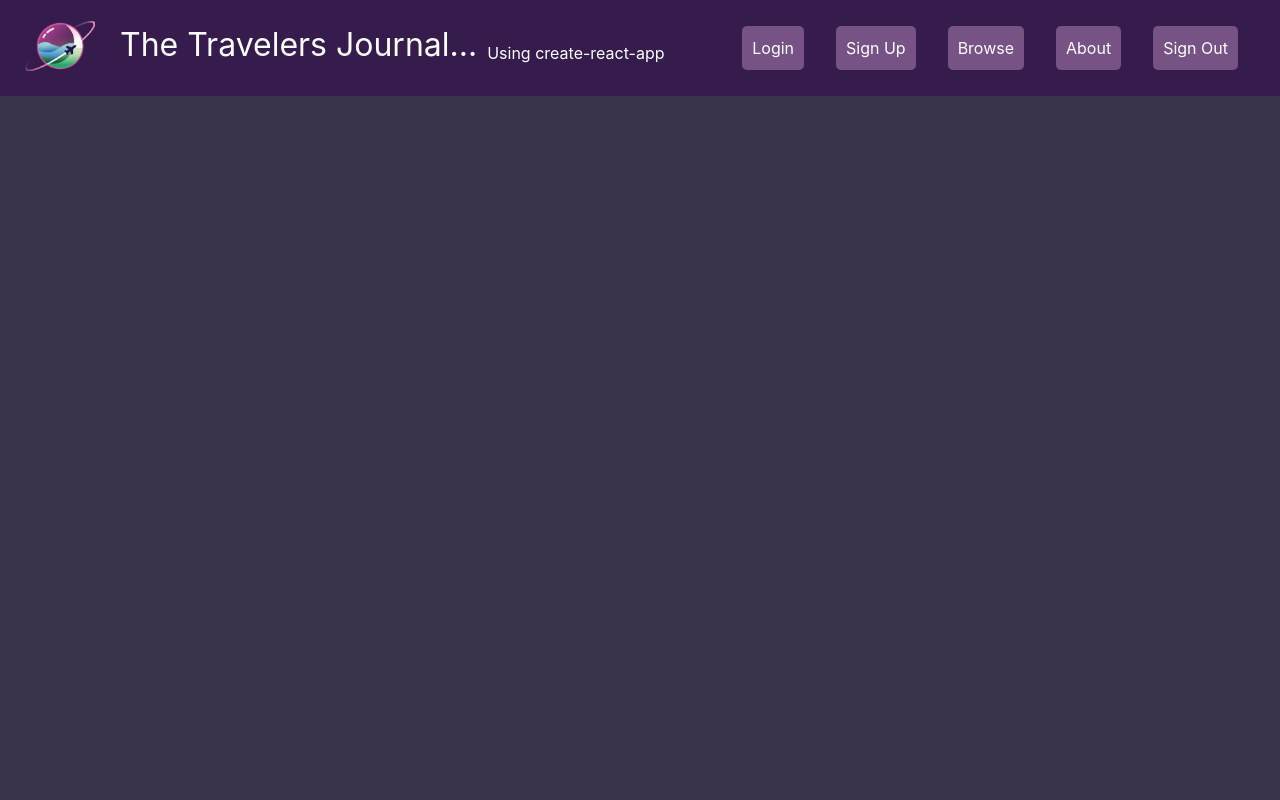
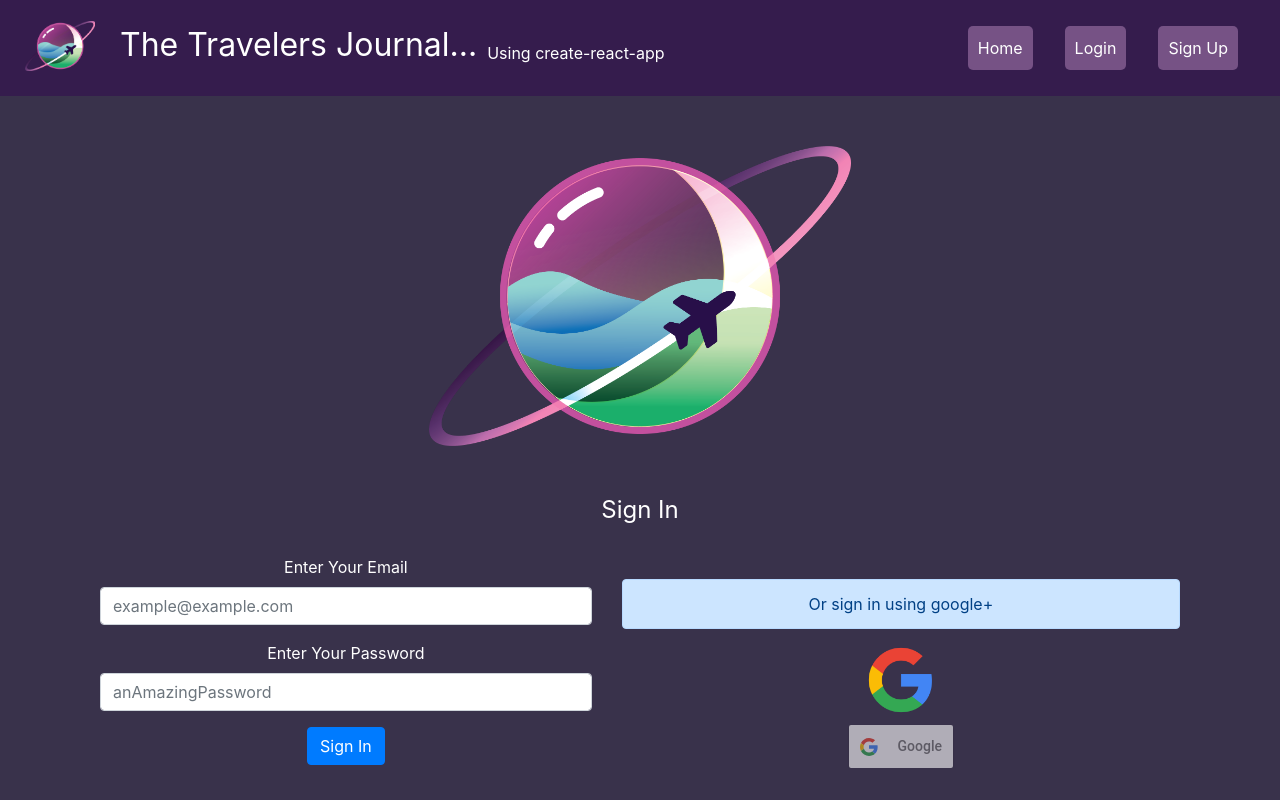
Before and after one commit to MXZTY/Travelers_Journal, a React (Create React App) app in the folder client/: page /signin in a window 1280 px wide. Built offline with nearby package versions, Linux system fonts and the light colour scheme; no server answers; what google-maps-react would draw is missing.

Commit message:
fixed buttons for login/signup and routing

```diff
--- a/client/src/App.js
+++ b/client/src/App.js
@@ -122,7 +122,7 @@ class App extends Component {
       <div style={{background: "var(--details-back)"}}>
           <HeaderApp />
                   <Route exact path='/' component={Home} />
-                  <Route exact path='/signin' function={SignIn} />
+                  <Route exact path='/signin' component={SignIn} />
                   <Route exact path='/signup' component={SignUp} />
                   <Route exact path='/home' component={Home} />
                   <Route exact path='/about' component={About} />
--- a/client/src/components/HeaderMenu.js
+++ b/client/src/components/HeaderMenu.js
@@ -15,16 +15,21 @@ class HeaderMenu extends Component {
     signOut(){
         console.log('signout got called!');
         this.props.signout();
-
+        this.location.reload();
     }
 
     render(){
+        console.log("isAuth??????", this.props.isAuth);
         return(
         <nav className= "navbar navbar-expand-lg navbar-dark">
             <div className="collapse navbar-collapse">
             <ul className="nav navbar-nav ml-auto">
                 { !this.props.isAuth ?
-                    [
+                    [ <li className="nav-item" key="home">
+                        <Link className='nav-link' to='/'>
+                            <button>Home</button>
+                        </Link>
+                    </li>,
                     <li className="nav-item" key="signin">
                         <Link className='nav-link' to='/signin'>
                             <button> Login </button>
@@ -34,31 +39,27 @@ class HeaderMenu extends Component {
                         <Link className='nav-link' to='/signup'>
                             <button> Sign Up </button>
                         </Link>
-                    </li> ] : null }
-
-                    <li className="nav-item">
+                    </li> ]
+                    :
+                    [
+                    <li className="nav-item" key="browse">
                         <Link className='nav-link' to='/browse'>
                             <button>Browse</button>
                         </Link>
-                    </li>
-                    <li className="nav-item">
+                    </li>,
+                    <li className="nav-item" key="about">
                         <Link className='nav-link' to='/about'>
                             <button>About</button>
                         </Link>
-                    </li>
+                    </li>,
                     <li className="nav-item" key="signout">
                         <Link className='nav-link' to='/home' onClick={this.signOut} >
                             <button> Sign Out </button>
                         </Link>
-                    </li>
+                    </li>]
+                }
 
             </ul>
-            {/* <Link to='/browse'>
-                <button>Browse</button>
-            </Link>
-            <Link to='/about'>
-                <button>About</button>
-            </Link> */}
             </div>
         </nav>)};
 };
--- a/client/src/components/Signin.js
+++ b/client/src/components/Signin.js
@@ -1,35 +1,121 @@
-import React, { Component } from 'react';
+import React, {Component} from 'react';
 import {reduxForm, Field } from 'redux-form';
+import { connect } from 'react-redux';
+import { compose } from 'redux';
+import GoogleLogin from 'react-google-login';
+
+import * as actions from './actions/actions'
 import CustomInput from './CustomInput';
 
+class SignIn extends Component {
+    constructor(props) {
+        super(props);
+        this.onSubmit = this.onSubmit.bind(this);
+        this.responseGoogle = this.responseGoogle.bind(this);
+    }
 
-class SignIn extends Component {
+
+    async onSubmit(formData) {
+        await this.props.signIn(formData);
+        if(!this.props.errorMessage){
+            this.props.history.push('/browse');
+        }
+
+    }
+
+    async responseGoogle(res){
+        await this.props.oauthGoogle(res.accessToken);
+        if(!this.props.errorMessage){
+            this.props.history.push('/browse');
+        }
+    }
+
+
     render() {
+        const { handleSubmit } = this.props;
+
         return (
-            <div>
-               <form>
-                   <fieldset>
+            <div className="flex-container">
+                <div className='flex-container-row'>
+                    <div  style={{ color: "white", background: "var(--details-back)"}}>
+                        <img className="logo" src={require('./images/seeThrough.png')} alt='site logo' />
+                        <h1 className="text-center">Sign In</h1>
+                    </div>
+                </div>
+                <div className="container flex-box row"  style={{ color: "white", background: "var(--details-back)", paddingTop:"30px", marginLeft:"20%", marginRight:"20%" }}>
+                <div className="col">
+                    <form className="text-center" onSubmit={handleSubmit(this.onSubmit)}>
+                        <fieldset className="signUpInput">
                             <Field
                                 name="email"
                                 type="text"
                                 id="email"
-                            component="input"
+                                label="Enter Your Email"
+                                placeholder="example@example.com"
+                                component={CustomInput}
                             />
                         </fieldset>
-                    <fieldset>
+                        <fieldset className="signUpInput">
                             <Field
                                 name="password"
                                 type="password"
                                 id="password"
-                            component="input"
+                                label="Enter Your Password"
+                                placeholder="anAmazingPassword"
+                                component={CustomInput}
                             />
                         </fieldset>
 
-                        <button type='submit'>Sign In</button>
+                        { this.props.errorMessage ?
+                            <div className="alert alert-danger">
+                                { this.props.errorMessage }
+                            </div> : null
+                        }
+
+                        <button className="btn btn-primary" type='submit'>Sign In</button>
+
                     </form>
                 </div>
+                <div className='col'>
+                    <div className='text-center'><br/>
+                        <div className="alert alert-primary">
+                            Or sign in using google+
+                        </div>
+                        <div className='flex-container'>
+                            <div className='flex-container-row' style={{ color: "white", background: "var(--details-back)"}}>
+                                <img className="logo-small" src={require('./images/google.png')} alt='google logo' />
+                            </div>
+                        </div>
+                        <GoogleLogin
+                            // will not let me reference from .env. need to find another way to reference this info without hardcoding it!!!!!!!!!!
+                            clientId="208048925927-9hhalutqphl06je9q3b13pv7nlepsvj8.apps.googleusercontent.com"
+                            buttonText="Google"
+                            onSuccess={this.responseGoogle}
+                            onFailure={this.responseGoogle}
+                            className="btn btn-outline-danger"
+
+                        />
+                    </div>
+                </div>
+            </div>
+            </div>
+
+
         );
     }
 }
 
-export default reduxForm({ form: 'signin' })(SignIn);
+function mapStateToProps(state) {
+    return{
+        errorMessage: state.auth.errorMessage
+    }
+}
+
+
+
+//export the component as redux with label 'signup'
+// the first argument is all about the state data and the second is the actions
+export default compose(
+    connect(mapStateToProps, actions),
+    reduxForm({ form: 'signin' })
+)(SignIn)
--- a/client/src/components/Signup.js
+++ b/client/src/components/Signup.js
@@ -37,13 +37,13 @@ class SignUp extends Component {
 
     render() {
         const { handleSubmit } = this.props;
-        const client_id = process.env.GOOGLE_OAUTH_CLIENT;
 
         return (
             <div className="flex-container">
                 <div className='flex-container-row'>
                     <div  style={{ color: "white", background: "var(--details-back)"}}>
                         <img className="logo" src={require('./images/seeThrough.png')} alt='site logo' />
+                        <h1 className="text-center">Sign Up!</h1>
                     </div>
                 </div>
                 <div className="container flex-box row"  style={{ color: "white", background: "var(--details-back)", paddingTop:"30px", marginLeft:"20%", marginRight:"20%" }}>
--- a/client/src/components/actions/actions.js
+++ b/client/src/components/actions/actions.js
@@ -1,5 +1,5 @@
 import axios from 'axios';
-import { AUTH_SIGN_UP, AUTH_ERROR, AUTH_SIGN_OUT } from './types'
+import { AUTH_SIGN_UP, AUTH_ERROR, AUTH_SIGN_OUT, AUTH_SIGN_IN } from './types'
 
 
 
@@ -37,6 +37,34 @@ export const signUp = (data) => {
     };
 };
 
+export const signIn = (data) => {
+    return async dispatch => {
+        // step 1: use the data and make http request to back end and send it along
+        try{
+            // step 2: take the back end's response(jwt token)
+            console.log('[Action Creator] signup has been called!')
+            const res = await axios.post('http://localhost:3001/users/signin', data);
+            console.log('response', res);
+            console.log('Action Creator] signup has dispatched an action');
+
+            // step 3: dispatch the message that user just signed up (WITH JWT)
+            dispatch({
+                type: AUTH_SIGN_IN,
+                payload: res.data.token
+            });
+
+            // step 4: save the JWT token into our local storage.
+            localStorage.setItem('JWT_TOKEN', res.data.token);
+        } catch (err) {
+            dispatch({
+                type: AUTH_ERROR,
+                payload: 'Email and/or Password is incorrect!'
+            });
+
+        };
+
+    };
+};
 
 export const oauthGoogle = (data) => {
     return async dispatch =>{
--- a/client/src/components/actions/types.js
+++ b/client/src/components/actions/types.js
@@ -1,3 +1,4 @@
 export const AUTH_SIGN_UP = 'AUTH_SIGN_UP';
 export const AUTH_SIGN_OUT = 'AUTH_SIGN_OUT';
+export const AUTH_SIGN_IN = 'AUTH_SIGN_IN';
 export const AUTH_ERROR = 'AUTH_ERROR';
--- a/client/src/components/reducers/auth.js
+++ b/client/src/components/reducers/auth.js
@@ -1,4 +1,4 @@
-import { AUTH_SIGN_UP, AUTH_SIGN_OUT, AUTH_ERROR } from '../actions/types'
+import { AUTH_SIGN_UP, AUTH_SIGN_OUT, AUTH_ERROR, AUTH_SIGN_IN } from '../actions/types'
 
 const DEFAULT_STATE = {
     //boolean to tell us at all times to tell us if the user is authenticated
@@ -12,6 +12,9 @@ export default (state = DEFAULT_STATE, action) => {
         case AUTH_SIGN_UP:
             console.log('[AuthReducer] has received a AUTH_SIGN_UP action');
             return { ...state, token: action.payload, isAuthenticated: true, errorMessage: '' }
+        case AUTH_SIGN_IN:
+            console.log('[AuthReducer] has received a AUTH_SIGN_IN action');
+            return { ...state, token: action.payload, isAuthenticated: true, errorMessage: '' }
         case AUTH_SIGN_OUT:
             return { ...state, token: action.payload, isAuthentivated: false, errorMessage: ''}
         case AUTH_ERROR:
```
Lines whose indentation alone changed are shown as unchanged.
